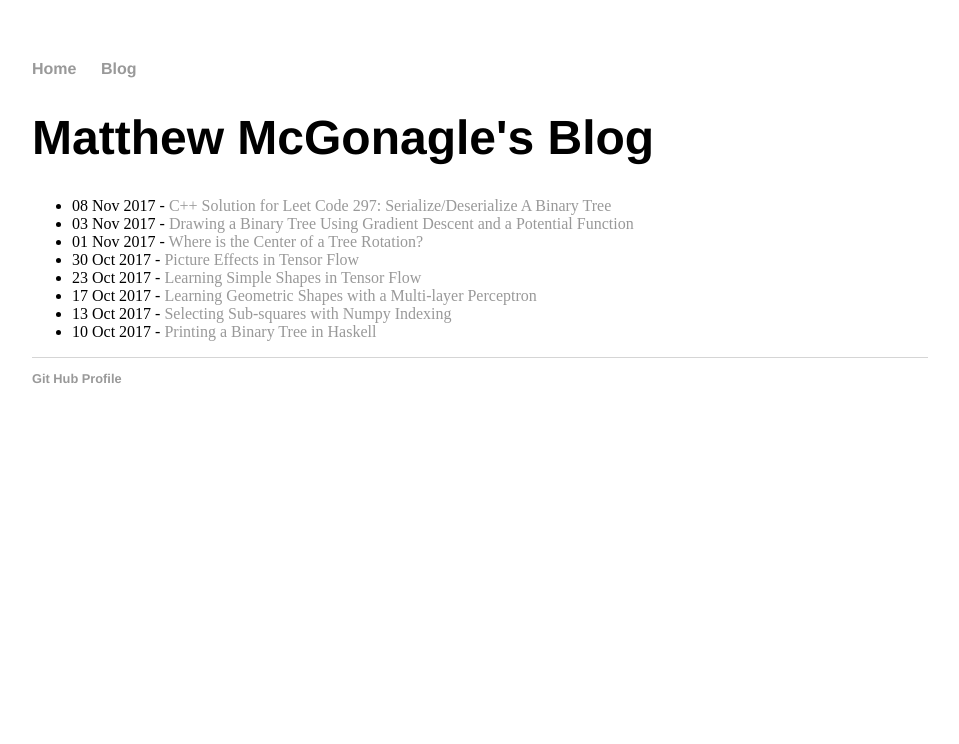
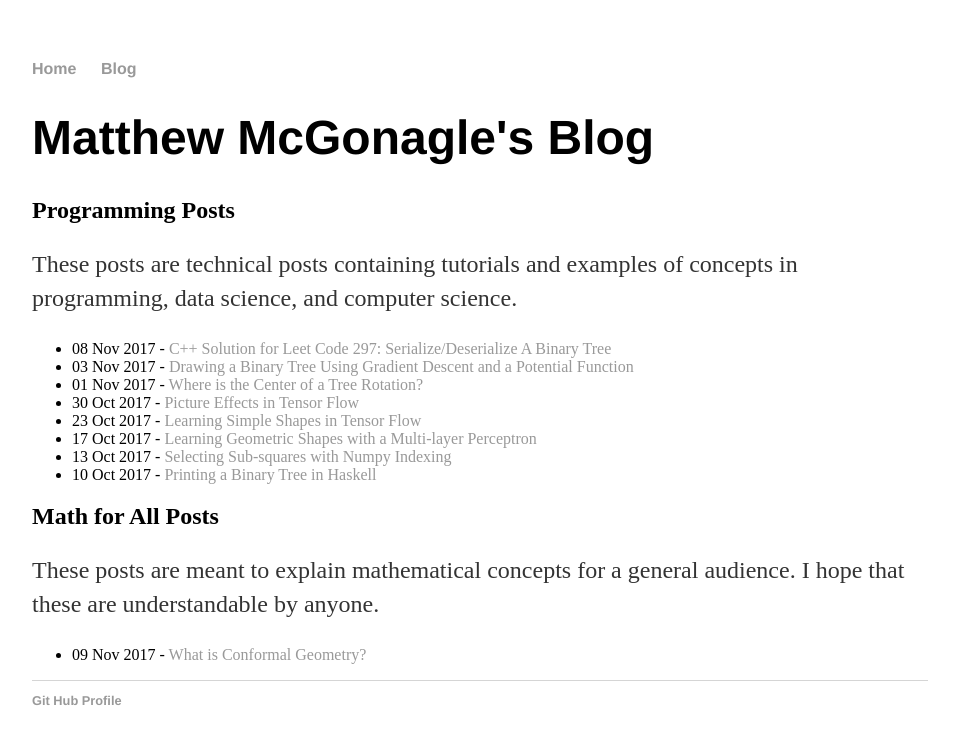
Before and after one commit to MatthewMcGonagle/MatthewMcGonagle.github.io, a Jekyll site: the page built from blog/index.html, in a window 1280 px wide. Shown: the top 744 px of the page, without its empty margins (160-1119 px from the left). Built offline with Jekyll 4.4.1, drawn with Linux system fonts in a browser that asks for light colours.

Commit message:
Did some restructuring of blog posts. Now programming posts are in the category of programming posts. Started a post for general audiece math posts.

```diff
--- a/blog/index.html
+++ b/blog/index.html
@@ -4,9 +4,22 @@ title: Matthew McGonagle's Blog
 ---
 
     <h1> {{ page . title }} </h1>
+    <h2> Programming Posts </h2>
+    <p> These posts are technical posts containing tutorials and examples of concepts in programming, data science, and computer science. </p>
+
     <ul class = "posts">
 
-        {% for post in site.posts %}
+       {% for post in site.categories.programming %}
             <li><span>{{ post.date | date_to_string }} </span> - <a href = "{{ post . url }}" title = "{{ post . title }}"> {{ post.title }} </a></li>
         {% endfor %}
+
     </ul>
+
+    <h2> Math for All Posts </h2>
+    <p> These posts are meant to explain mathematical concepts for a general audience. I hope that these are understandable by anyone. </p>
+
+    <ul class = "mathposts">
+        {% for mathpost in site.categories.math %}
+            <li> <span> {{ mathpost.date | date_to_string}} </span> - <a href = "{{ mathpost . url }}" title = "{{mathpost . title }}"> {{ mathpost . title }} </a></li>
+        {% endfor %}
+    </ul>
--- /dev/null
+++ b/math/_posts/2017-11-09-ConformalGeometry.md
@@ -0,0 +1,7 @@
+---
+layout: post
+title: 'What is Conformal Geometry?'
+date: 2017-11-09
+---
+
+In this post we will explore the concept of conformal geoemtry.
```
Also changed, not shown: programming/_posts/2017-10-13-SelectingSubsquaresWithNumpyIndexing.md (renamed from _posts/2017-10-13-SelectingSubsquaresWithNumpyIndexing.md), programming/_posts/2017-10-17-LearningShapesMLP.md (renamed from _posts/2017-10-17-LearningShapesMLP.md), programming/_posts/2017-10-23-LearningShapesTensorFlow.md (renamed from _posts/2017-10-23-LearningShapesTensorFlow.md), programming/_posts/2017-10-30-PictureEffects.md (renamed from _posts/2017-10-30-PictureEffects.md), programming/_posts/2017-11-01-TreeRotationCenter.md (renamed from _posts/2017-11-01-TreeRotationCenter.md), programming/_posts/2017-11-03-potentialTree.md (renamed from _posts/2017-11-03-potentialTree.md), programming/_posts/2017-11-08-CppLeetCode297.md (renamed from _posts/2017-11-08-CppLeetCode297.md), programming/_posts/2018-10-10-PrintingABinaryTreeInHaskell.md (renamed from _posts/2018-10-10-PrintingABinaryTreeInHaskell.md).
